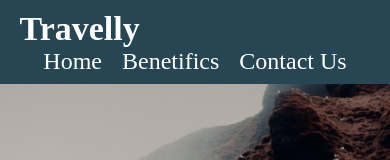
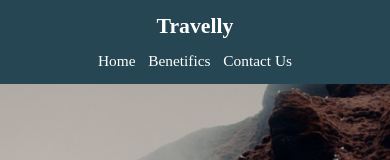
Before and after one commit to alichatraei/Travelly, a plain HTML site: page index.html in a window 390 px wide. Shown: the top 160 px of the page. Drawn offline with Linux system fonts and the light colour scheme.

Commit message:
Add media query to have responsive page

```diff
--- a/style.css
+++ b/style.css
@@ -23,7 +23,6 @@ nav {
   display: flex;
   color: white;
   margin: 0 auto;
-  flex-wrap: wrap;
 }
 #logo {
   display: flex;
@@ -65,6 +64,7 @@ section {
   background-repeat: no-repeat;
   background-size: cover;
   color: white;
+  text-align: center;
 }
 section h1 {
   font-size: 5rem;
@@ -82,3 +82,19 @@ button {
   color: white;
   font-size: 2rem;
 }
+
+@media only screen and (max-width: 888px) {
+  html {
+    font-size: 40%;
+  }
+  nav {
+    flex-wrap: wrap;
+  }
+  #logo {
+    justify-content: center;
+    margin: 0 0 2rem 0;
+  }
+  .links {
+    flex: 1 1 100rem;
+  }
+}
```
